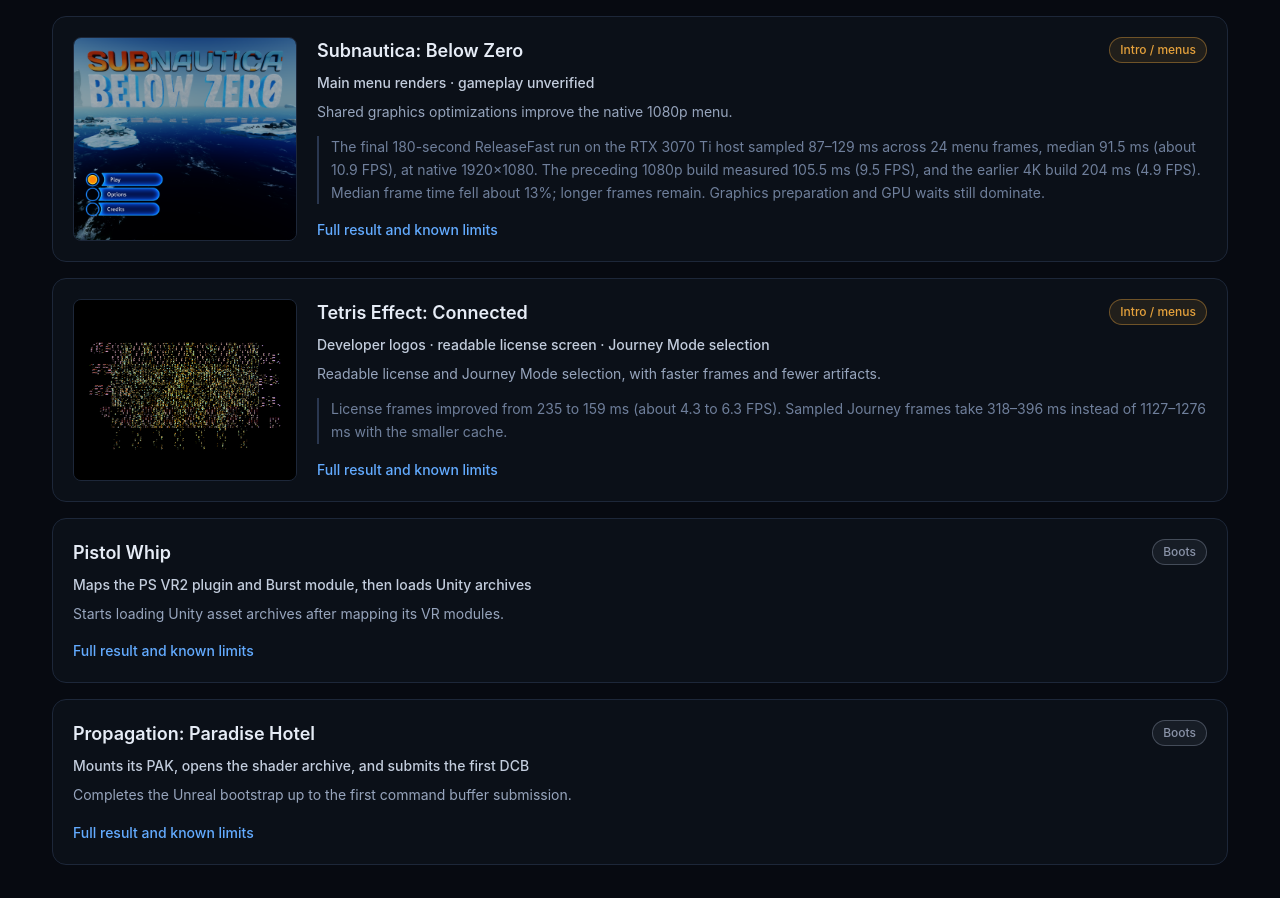
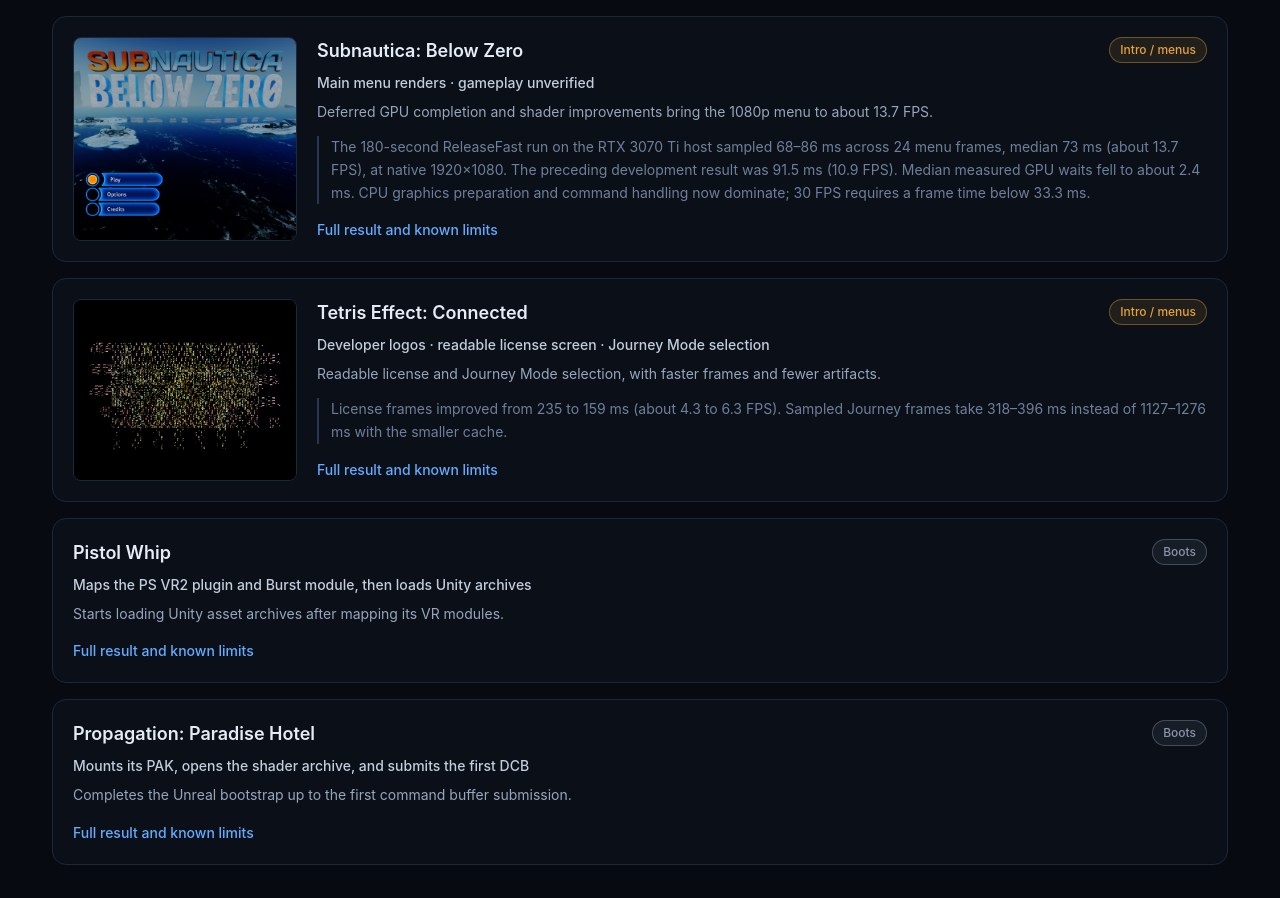
Before and after one commit to iStark/PS5PCEM.com, a Next.js app: page /compatibility in a window 1280 px wide. Shown: the part 3698-4596 px from the top of the page. Built offline with nearby package versions, Linux system fonts and the light colour scheme.

Commit message:
docs: update Subnautica completion and shader results

```diff
--- a/src/data/compatibility.ts
+++ b/src/data/compatibility.ts
@@ -73,13 +73,13 @@
     title: "Subnautica: Below Zero",
     tier: "intro",
     status: "Main menu renders · gameplay unverified",
-    headline: "Shared graphics optimizations improve the native 1080p menu.",
+    headline: "Deferred GPU completion and shader improvements bring the 1080p menu to about 13.7 FPS.",
     milestone:
-      "Rechecked on September 27, 2026 with PPSA02457 v1.022.125. After the file descriptor and FMOD fixes, Enter opens Play, Options and Credits over the animated ocean scene. The default 1920×1080 setting reaches Unity's startup configuration without editing installed game files. Shared improvements now also reduce repeated shader-resource scans, instruction copies and small memory-copy callbacks.",
+      "Rechecked on September 27, 2026 with PPSA02457 v1.022.125. Enter opens Play, Options and Credits over the animated ocean scene. The default 1920×1080 setting reaches Unity's startup configuration without editing installed game files. Shared improvements now defer submission completion until its GPU ticket retires, structure proven short fragment loops and reduce scalar-resource lookup work.",
     notes:
-      "Development-build result; the existing 0.3.2 download predates these fixes. The 30 FPS menu target remains unmet. Rendering artifacts and intermittent missing labels remain. One intermediate launch faulted during startup; the final measured run did not. Gameplay, audio correctness and longer-run stability are unverified. Other engines can still choose their own internal render resolution.",
+      "Development-build result; the existing 0.3.2 download predates these fixes. The 30 FPS menu target remains unmet. Rendering artifacts and intermittent missing labels remain unresolved. No guest fault or device loss was reported in the measured run; an earlier startup fault has not been isolated. Gameplay, audio correctness and longer-run stability are unverified. Other engines can still choose their own internal render resolution.",
     performance:
-      "The final 180-second ReleaseFast run on the RTX 3070 Ti host sampled 87–129 ms across 24 menu frames, median 91.5 ms (about 10.9 FPS), at native 1920×1080. The preceding 1080p build measured 105.5 ms (9.5 FPS), and the earlier 4K build 204 ms (4.9 FPS). Median frame time fell about 13%; longer frames remain. Graphics preparation and GPU waits still dominate.",
+      "The 180-second ReleaseFast run on the RTX 3070 Ti host sampled 68–86 ms across 24 menu frames, median 73 ms (about 13.7 FPS), at native 1920×1080. The preceding development result was 91.5 ms (10.9 FPS). Median measured GPU waits fell to about 2.4 ms. CPU graphics preparation and command handling now dominate; 30 FPS requires a frame time below 33.3 ms.",
     image: {
       src: "/images/subnautica-below-zero-menu.png",
       alt: "Subnautica Below Zero main menu showing Play, Options and Credits in PS5PCEM",
--- a/src/data/gallery.ts
+++ b/src/data/gallery.ts
@@ -17,7 +17,7 @@
     alt: "Subnautica Below Zero main menu showing Play, Options and Credits in PS5PCEM",
     title: "Subnautica: Below Zero — main menu",
     caption:
-      "PPSA02457 v1.022.125, September 27, 2026. Frame 768 from the final development run, captured at native 1920×1080 after shared shader-preparation and guest-copy optimizations. Enter opens Play, Options and Credits. Median menu performance is about 10.9 FPS; 30 FPS has not been reached. Rendering artifacts and intermittent missing labels remain. Gameplay is unverified.",
+      "PPSA02457 v1.022.125, September 27, 2026. Frame 512 from the measured development run, captured at native 1920×1080 after deferred GPU completion and short fragment-loop improvements. Enter opens Play, Options and Credits. Median menu performance is about 13.7 FPS; 30 FPS has not been reached. Rendering artifacts and intermittent missing labels remain unresolved. Gameplay is unverified.",
   },
   {
     src: "/images/launcher-library.png",
```
Also changed, not shown: public/images/subnautica-below-zero-menu.png.
